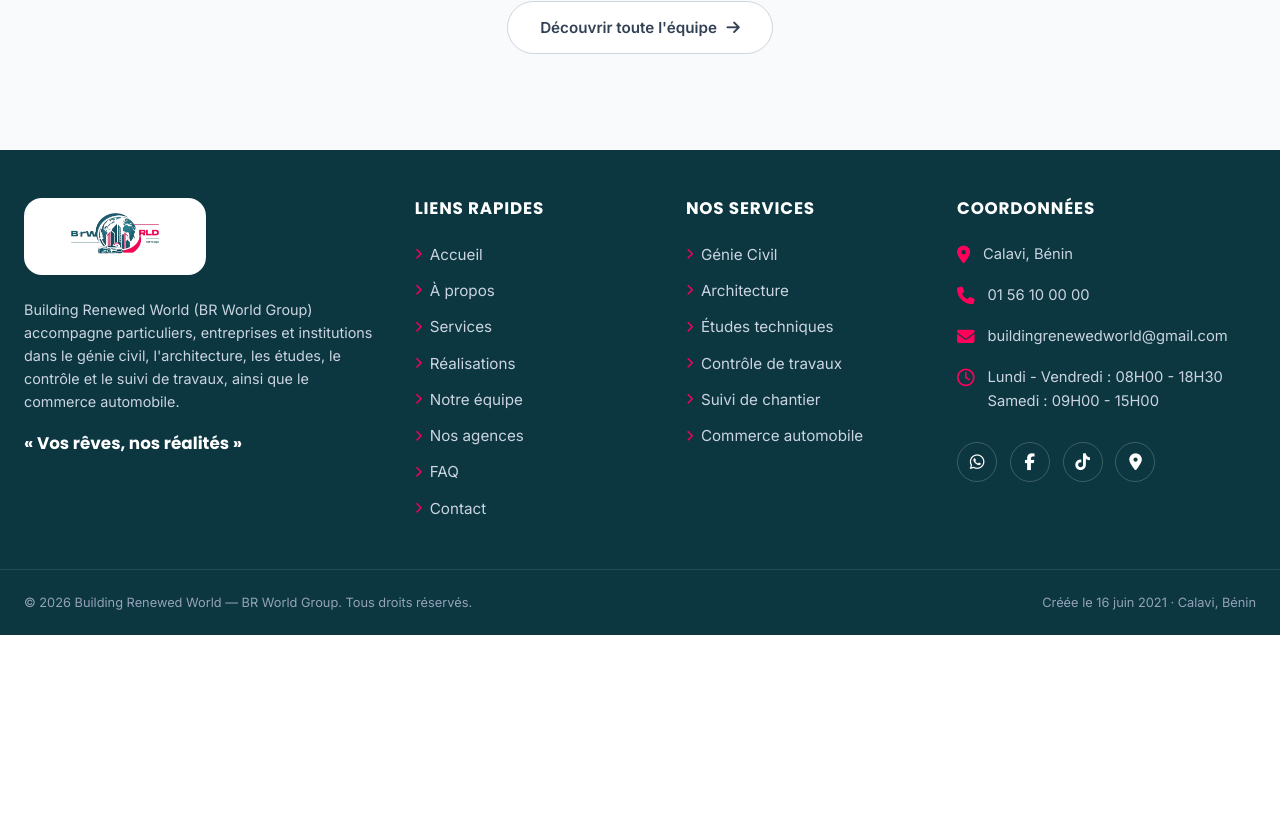
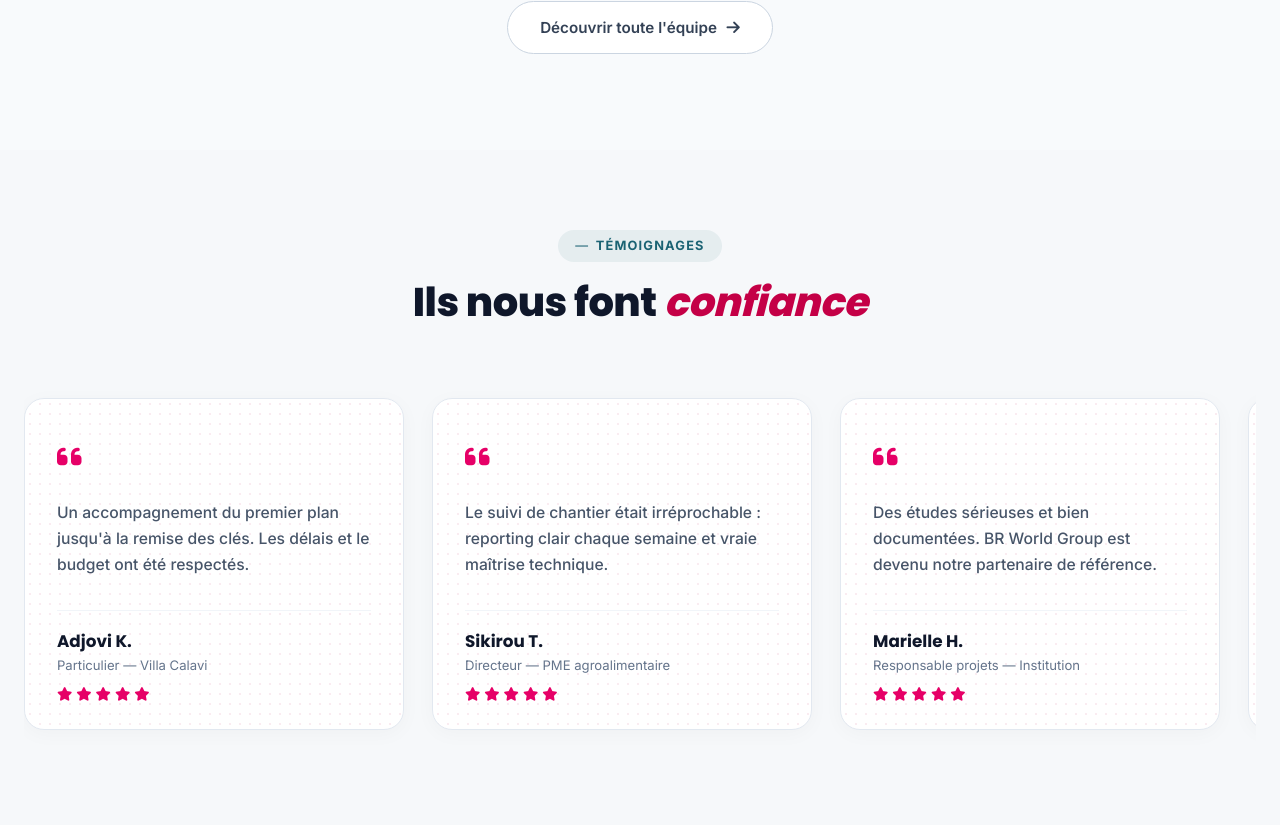
Before and after one commit to emerussoglo/brenewedworld, a Next.js app: page / in a window 1280 px wide. Shown: the part 5955-6780 px from the top of the page. Before the commit the page ends 6590 px from the top, so only its background shows below. Built offline with nearby package versions, Linux system fonts and the light colour scheme.

Commit message:
first commit

```diff
--- a/src/app/globals.css
+++ b/src/app/globals.css
@@ -852,6 +852,157 @@
 
   .team-image-wrapper {
     height: 320px;
+  }
+}
+
+
+
+
+/* ==========================================
+   SECTION TÉMOIGNAGES
+========================================== */
+.testimonials-section {
+  padding: 5rem 0;
+  background-color: #f6f8fa; /* Fond gris clair doux */
+  overflow: hidden;
+}
+
+/* En-tête */
+.testimonials-header {
+  text-align: center;
+  max-width: 650px;
+  margin: 0 auto 3.5rem auto;
+}
+
+.testimonials-badge {
+  display: inline-flex;
+  align-items: center;
+  gap: 0.4rem;
+  padding: 0.35rem 1.1rem;
+  background-color: rgba(26, 98, 115, 0.08);
+  color: #1a6273;
+  border-radius: 50px;
+  font-size: 0.8rem;
+  font-weight: 700;
+  letter-spacing: 1.2px;
+  text-transform: uppercase;
+  margin-bottom: 1rem;
+}
+
+.testimonials-title {
+  font-family: var(--font-titles, system-ui, sans-serif);
+  font-size: 2.5rem;
+  font-weight: 800;
+  color: #0f172a;
+  margin: 0;
+  letter-spacing: -0.5px;
+}
+
+/* Dynamic Track */
+.testimonials-track-wrapper {
+  width: 100%;
+  overflow: hidden;
+  position: relative;
+}
+
+.testimonials-track {
+  display: flex;
+  gap: 1.75rem;
+  overflow-x: auto;
+  padding: 1rem 0 2rem 0;
+  scrollbar-width: none;
+  -ms-overflow-style: none;
+}
+
+.testimonials-track::-webkit-scrollbar {
+  display: none;
+}
+
+/* Card Individuelle avec Pattern Dotted */
+.testimonial-card {
+  flex: 0 0 380px;
+  background-color: #ffffff;
+  /* Motifs de points en filigrane magenta */
+  background-image: radial-gradient(rgba(196, 0, 70, 0.08) 1.5px, transparent 1.5px);
+  background-size: 10px 10px;
+  border-radius: 20px;
+  border: 1px solid #e2e8f0;
+  padding: 2.25rem 2rem 1.75rem 2rem;
+  display: flex;
+  flex-direction: column;
+  box-shadow: 0 4px 20px rgba(0, 0, 0, 0.03);
+  transition: transform 0.3s ease, box-shadow 0.3s ease;
+}
+
+.testimonial-card:hover {
+  transform: translateY(-4px);
+  box-shadow: 0 12px 28px rgba(0, 0, 0, 0.07);
+}
+
+/* Guillemets Magenta */
+.quote-icon {
+  color: #e60067;
+  font-size: 1.75rem;
+  margin-bottom: 1.25rem;
+}
+
+/* Texte */
+.testimonial-text {
+  font-size: 0.98rem;
+  color: #475569;
+  line-height: 1.65;
+  margin-bottom: 2rem;
+  font-weight: 450;
+  flex-grow: 1;
+}
+
+.card-divider {
+  height: 1px;
+  background-color: #f1f5f9;
+  margin-bottom: 1.25rem;
+  width: 100%;
+}
+
+/* Pied de carte */
+.testimonial-footer {
+  display: flex;
+  flex-direction: column;
+  gap: 0.75rem;
+}
+
+.author-name {
+  font-size: 1.05rem;
+  font-weight: 700;
+  color: #0f172a;
+  margin: 0 0 0.25rem 0;
+}
+
+.author-role {
+  font-size: 0.82rem;
+  color: #64748b;
+  margin: 0;
+}
+
+/* Étoiles */
+.stars-rating {
+  display: flex;
+  gap: 0.25rem;
+}
+
+.star-icon {
+  color: #e60067;
+  font-size: 0.85rem;
+}
+
+/* Responsive */
+@media (max-width: 640px) {
+  .testimonial-card {
+    flex: 0 0 300px;
+    padding: 1.75rem 1.5rem 1.5rem 1.5rem;
+  }
+
+  .testimonials-title {
+    font-size: 1.85rem;
   }
 }
 
--- a/src/app/page.tsx
+++ b/src/app/page.tsx
@@ -5,6 +5,7 @@
 import Services from "./services/Services";
 import Team from "@/components/Team";
 import Stats from "@/components/Stats";
+import Testimonials from "./testimonials/Testimonials";
 
 export default function Home() {
   return (
@@ -16,6 +17,7 @@
       <Realisations />
       <Agencies />
       <Team />
+      <Testimonials />
     </main>
   );
 }
--- /dev/null
+++ b/src/app/testimonials/Testimonials.tsx
@@ -0,0 +1,134 @@
+"use client";
+
+import { useRef, useState, useEffect } from "react";
+
+interface Testimonial {
+  id: string;
+  quote: string;
+  author: string;
+  role: string;
+  stars: number;
+}
+
+const testimonialsData: Testimonial[] = [
+  {
+    id: "1",
+    quote:
+      "Un accompagnement du premier plan jusqu'à la remise des clés. Les délais et le budget ont été respectés.",
+    author: "Adjovi K.",
+    role: "Particulier — Villa Calavi",
+    stars: 5,
+  },
+  {
+    id: "2",
+    quote:
+      "Le suivi de chantier était irréprochable : reporting clair chaque semaine et vraie maîtrise technique.",
+    author: "Sikirou T.",
+    role: "Directeur — PME agroalimentaire",
+    stars: 5,
+  },
+  {
+    id: "3",
+    quote:
+      "Des études sérieuses et bien documentées. BR World Group est devenu notre partenaire de référence.",
+    author: "Marielle H.",
+    role: "Responsable projets — Institution",
+    stars: 5,
+  },
+  {
+    id: "4",
+    quote:
+      "Une réactivité impressionnante et des matériaux de première qualité. Je recommande les yeux fermés.",
+    author: "Koffi A.",
+    role: "Promoteur immobilier — Cotonou",
+    stars: 5,
+  },
+];
+
+export default function Testimonials() {
+  const [isPaused, setIsPaused] = useState(false);
+  const scrollRef = useRef<HTMLDivElement | null>(null);
+
+  // Duplication des éléments pour créer l'effet d'infinis sans coupure
+  const displayItems = [...testimonialsData, ...testimonialsData];
+
+  useEffect(() => {
+    const container = scrollRef.current;
+    if (!container) return;
+
+    let animationFrameId: number;
+    const speed = 0.8; // Vitesse de défilement (en px par frame)
+
+    const step = () => {
+      if (!isPaused && container) {
+        container.scrollLeft += speed;
+
+        // Réinitialisation imperceptible lorsque la première moitié est défilée
+        if (container.scrollLeft >= container.scrollWidth / 2) {
+          container.scrollLeft = 0;
+        }
+      }
+      animationFrameId = requestAnimationFrame(step);
+    };
+
+    animationFrameId = requestAnimationFrame(step);
+
+    return () => cancelAnimationFrame(animationFrameId);
+  }, [isPaused]);
+
+  return (
+    <section className="testimonials-section">
+      <div className="container">
+        {/* En-tête */}
+        <div className="testimonials-header">
+          <div className="testimonials-badge">
+            <span className="badge-line">—</span>
+            <span>TÉMOIGNAGES</span>
+          </div>
+          <h2 className="testimonials-title">Ils nous font <span className="italic">confiance</span> </h2>
+        </div>
+
+        {/* Piste de défilement avec pause au survol */}
+        <div
+          className="testimonials-track-wrapper"
+          onMouseEnter={() => setIsPaused(true)}
+          onMouseLeave={() => setIsPaused(false)}
+        >
+          <div className="testimonials-track" ref={scrollRef}>
+            {displayItems.map((item, index) => (
+              <div
+                key={`${item.id}-${index}`}
+                className="testimonial-card"
+              >
+                {/* Guillemets rose magenta */}
+                <div className="quote-icon">
+                  <i className="fa-solid fa-quote-left"></i>
+                </div>
+
+                {/* Texte de l'avis */}
+                <p className="testimonial-text">{item.quote}</p>
+
+                <div className="card-divider"></div>
+
+                {/* Info Auteur */}
+                <div className="testimonial-footer">
+                  <div className="author-info">
+                    <h4 className="author-name">{item.author}</h4>
+                    <p className="author-role">{item.role}</p>
+                  </div>
+
+                  {/* 5 Étoiles magenta */}
+                  <div className="stars-rating">
+                    {Array.from({ length: item.stars }).map((_, i) => (
+                      <i key={i} className="fa-solid fa-star star-icon"></i>
+                    ))}
+                  </div>
+                </div>
+              </div>
+            ))}
+          </div>
+        </div>
+      </div>
+    </section>
+  );
+}
```
